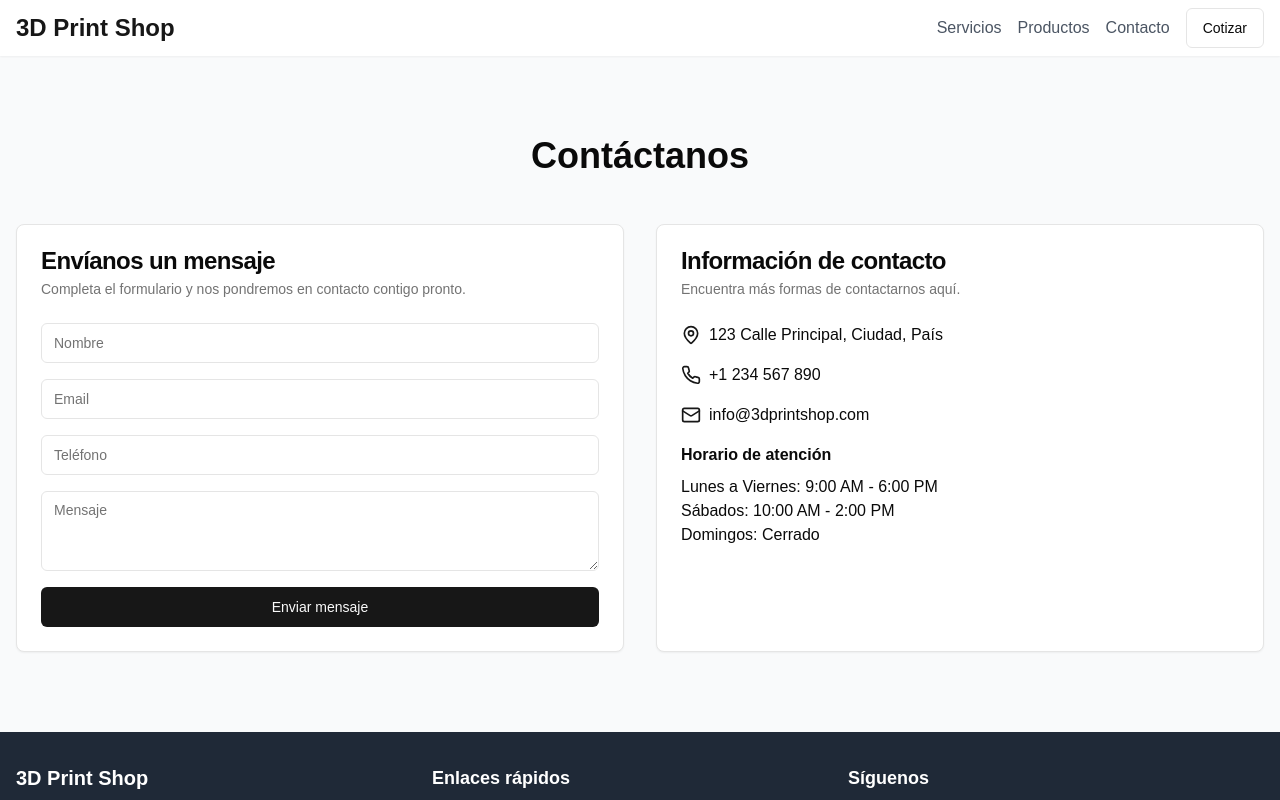
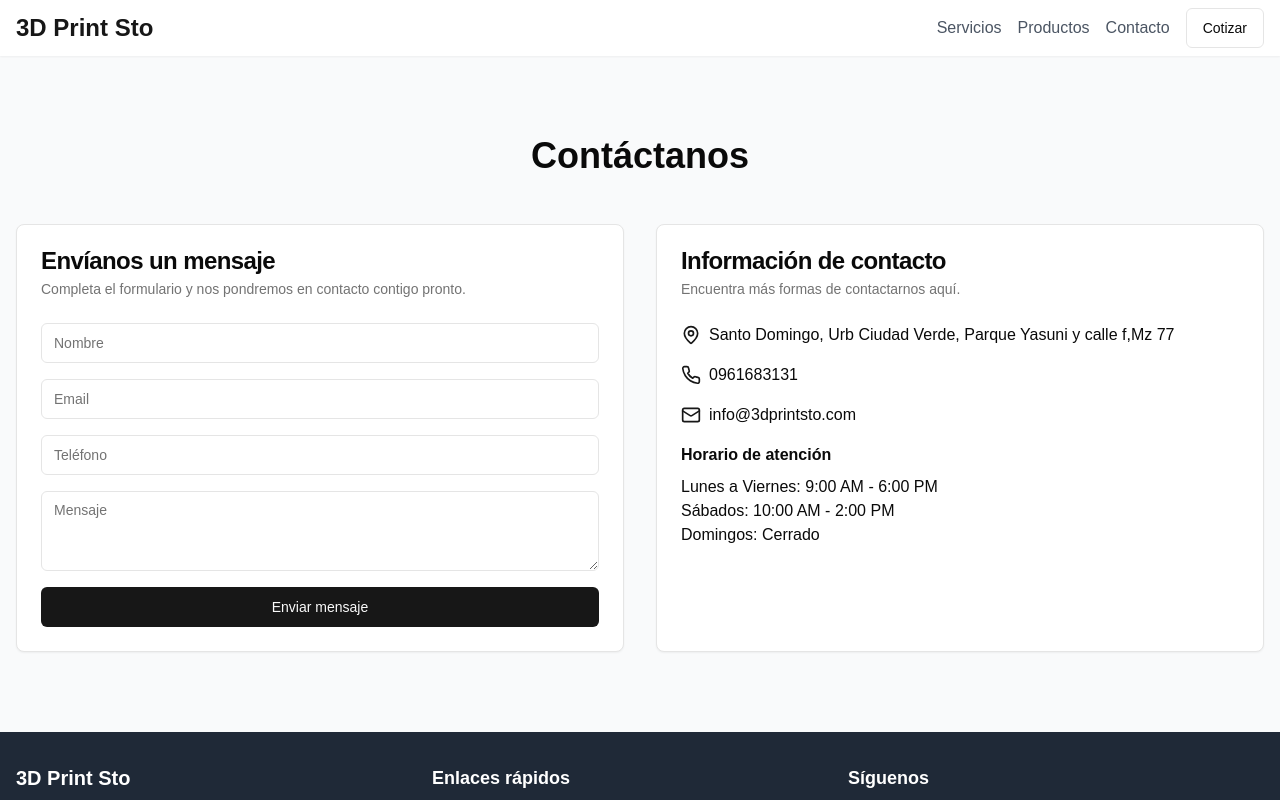
Before and after one commit to AlexisDevjs/printer3D-Ecommerce, a Next.js app: page /contacto in a window 1280 px wide. Shown: the top 800 px of the page. Built offline with nearby package versions, Linux system fonts and the light colour scheme.

Commit message:
feat: Add real information about contact

```diff
--- a/app/contacto/page.tsx
+++ b/app/contacto/page.tsx
@@ -40,15 +40,15 @@ export default function ContactoPage() {
                 <CardContent className="space-y-4">
                   <div className="flex items-center space-x-2">
                     <MapPin className="w-5 h-5 text-primary" />
-                    <span>123 Calle Principal, Ciudad, País</span>
+                    <span>Santo Domingo, Urb Ciudad Verde, Parque Yasuni y calle f,Mz 77</span>
                   </div>
                   <div className="flex items-center space-x-2">
                     <Phone className="w-5 h-5 text-primary" />
-                    <span>+1 234 567 890</span>
+                    <span>0961683131</span>
                   </div>
                   <div className="flex items-center space-x-2">
                     <Mail className="w-5 h-5 text-primary" />
-                    <span>info@3dprintshop.com</span>
+                    <span>info@3dprintsto.com</span>
                   </div>
                   <div className="mt-6">
                     <h3 className="font-semibold mb-2">Horario de atención</h3>
--- a/components/Footer.tsx
+++ b/components/Footer.tsx
@@ -6,7 +6,7 @@ export default function Footer() {
       <div className="container mx-auto px-4">
         <div className="flex flex-wrap justify-between">
           <div className="w-full md:w-1/3 mb-6 md:mb-0">
-            <h3 className="text-xl font-bold mb-2">3D Print Shop</h3>
+            <h3 className="text-xl font-bold mb-2">3D Print Sto</h3>
             <p className="text-gray-400">Impresión 3D de calidad a tu alcance</p>
           </div>
           <div className="w-full md:w-1/3 mb-6 md:mb-0">
--- a/components/Header.tsx
+++ b/components/Header.tsx
@@ -6,7 +6,7 @@ export default function Header() {
     <header className="bg-white/80 backdrop-blur-md shadow-sm sticky top-0 z-50">
       <nav className="container mx-auto px-4 py-2 flex justify-between items-center">
         <Link href="/" className="text-2xl font-bold text-primary">
-          3D Print Shop
+          3D Print Sto
         </Link>
         <div className="space-x-4">
           <Link href="/servicios" className="text-gray-600 hover:text-primary">
```
